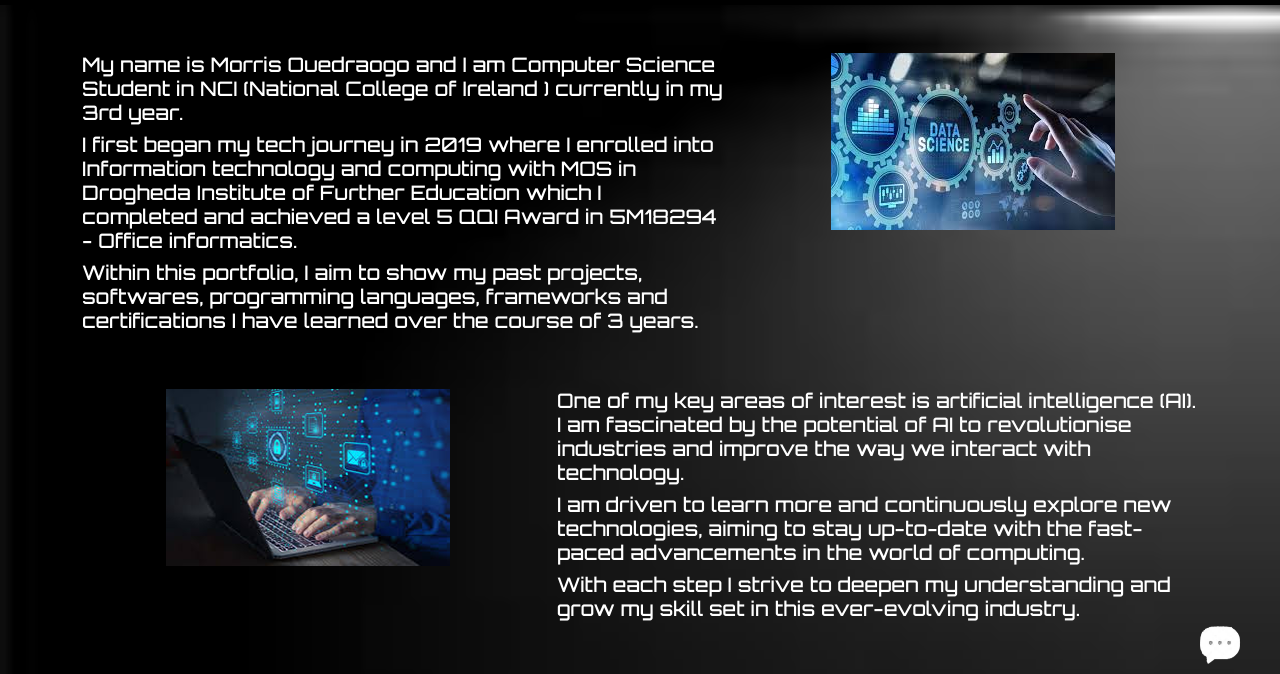
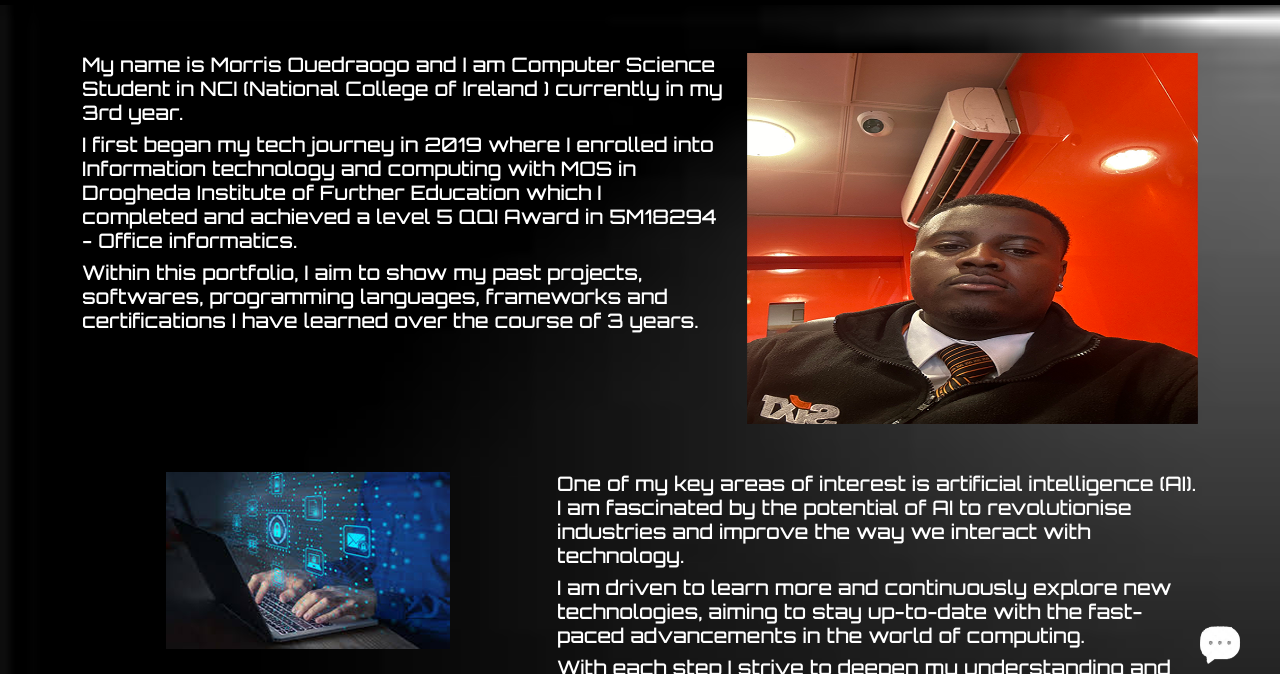
Before and after one commit to MoTECH01111/MorrisOuedraogo-Portfolio.github.io, a plain HTML site: page index.html in a window 1280 px wide. Shown: the part 51-725 px from the top of the page. Drawn offline with nearby package versions, Linux system fonts and the light colour scheme.

Commit message:
Update index.html

```diff
--- a/index.html
+++ b/index.html
@@ -49,7 +49,7 @@
                 <h5 class="text-wrap text-break">Within this portfolio, I aim to show my past projects, softwares, programming languages, frameworks and certifications I have learned over the course of 3 years.</h5>
             </div>
             <div class="col-lg-5 col-sm-12 text-center">
-                <img src="img/data.jpeg" alt="my pic" class="img-fluid">
+                <img src="img/Me.png" alt="my pic" class="img-fluid">
             </div>
         </div>
     </div>
```
Also changed, not shown: img/Me.png (added).
